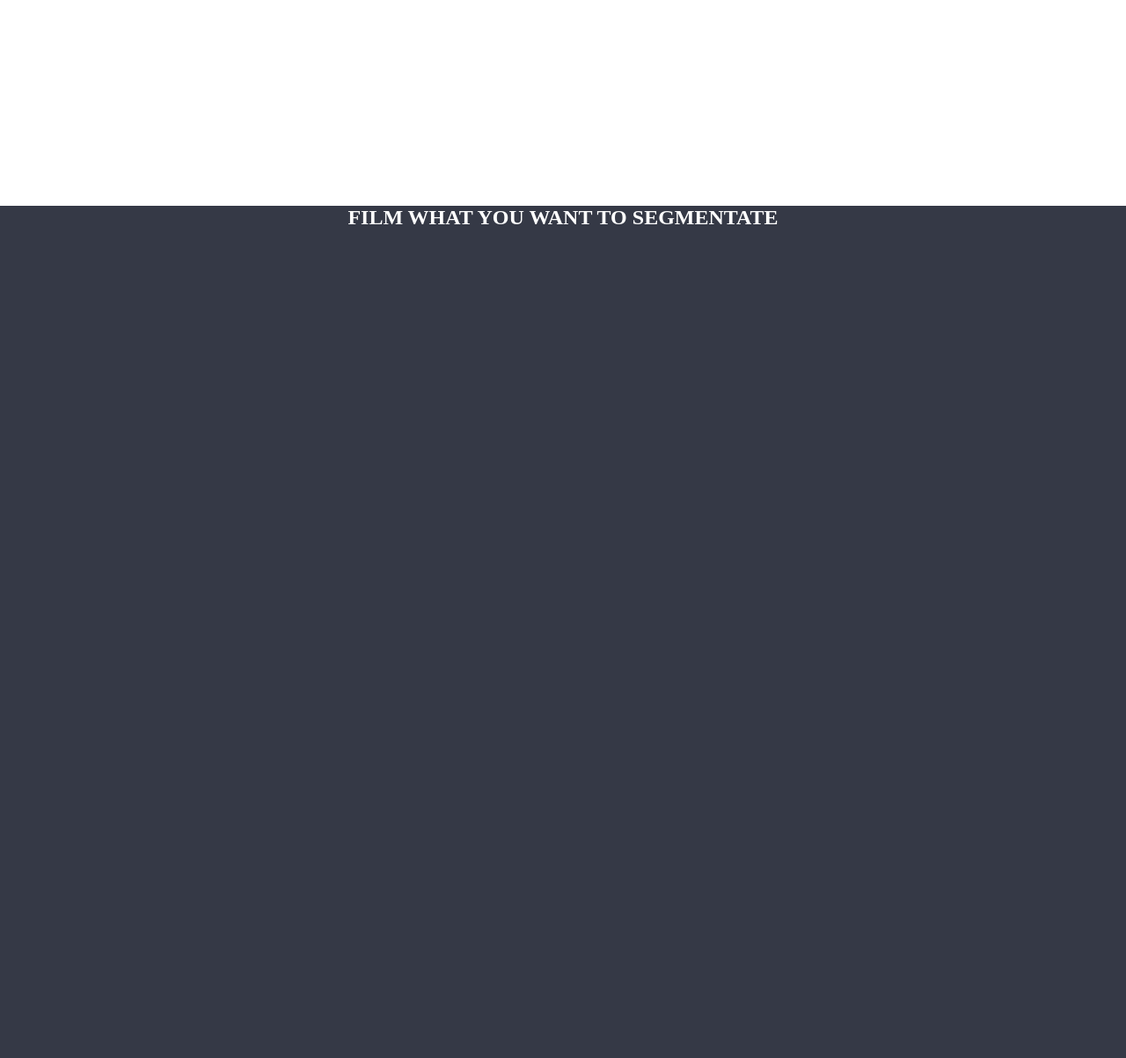
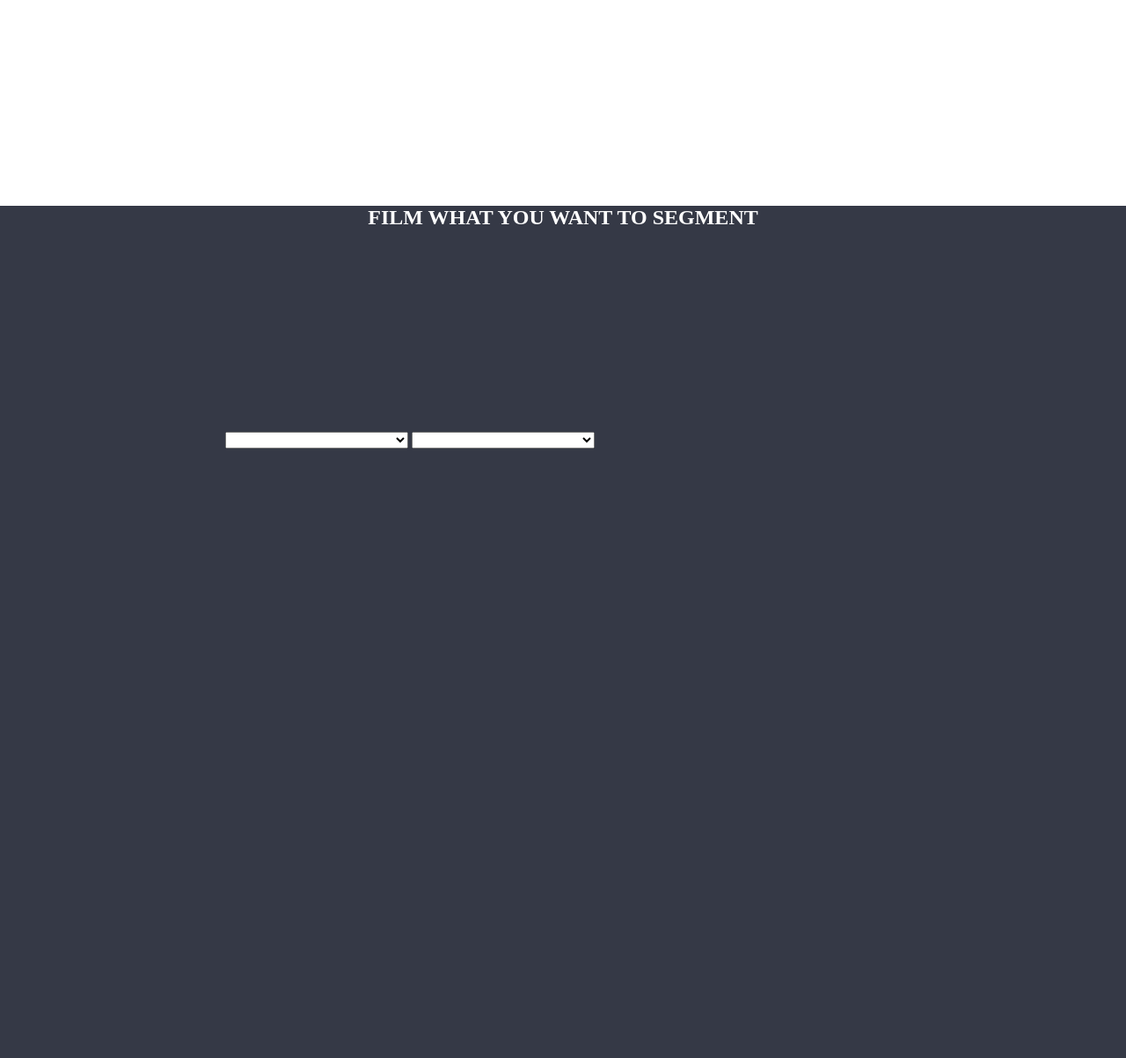
Before and after one commit to etiennelndr/picasso, a Flask app: page /camera.en in a window 1280 px wide. Shown: the part 736-1939 px from the top of the page at 88% size. Run offline with Flask 2, Linux system fonts and the light colour scheme; lists and menus that the app fills with data are empty; parts of the project's set-up code (start-up, migrations or seed data) failed here and were passed over; some libraries are stand-ins or nearby versions.

Commit message:
Add selector for audio and video

```diff
--- a/picasso/server/templates/camera.en.html
+++ b/picasso/server/templates/camera.en.html
@@ -55,10 +55,12 @@
 		<section class="segmentation">
 			<div id="segmentation">
 				<h1>
-					FILM WHAT YOU WANT TO SEGMENTATE
+					FILM WHAT YOU WANT TO SEGMENT
 				</h1>
 				<div id="video">
 					<video autoplay id="video" class="center"></video>
+					<select id='audioSource' style="width: 208px;"></select>
+					<select id='videoSource' style="width: 208px;"></select>
 					<script src="{{ url_for('static', filename='js/camera.js') }}">
 					</script>
 				</div>
--- a/picasso/server/templates/camera.fr.html
+++ b/picasso/server/templates/camera.fr.html
@@ -59,6 +59,8 @@
 				</h1>
 				<div id="video">
 					<video autoplay id="video" class="center"></video>
+					<select id='audioSource' style="width: 208px;"></select>
+					<select id='videoSource' style="width: 208px;"></select>
 					<script src="{{ url_for('static', filename='js/camera.js') }}">
 					</script>
 				</div>
```
